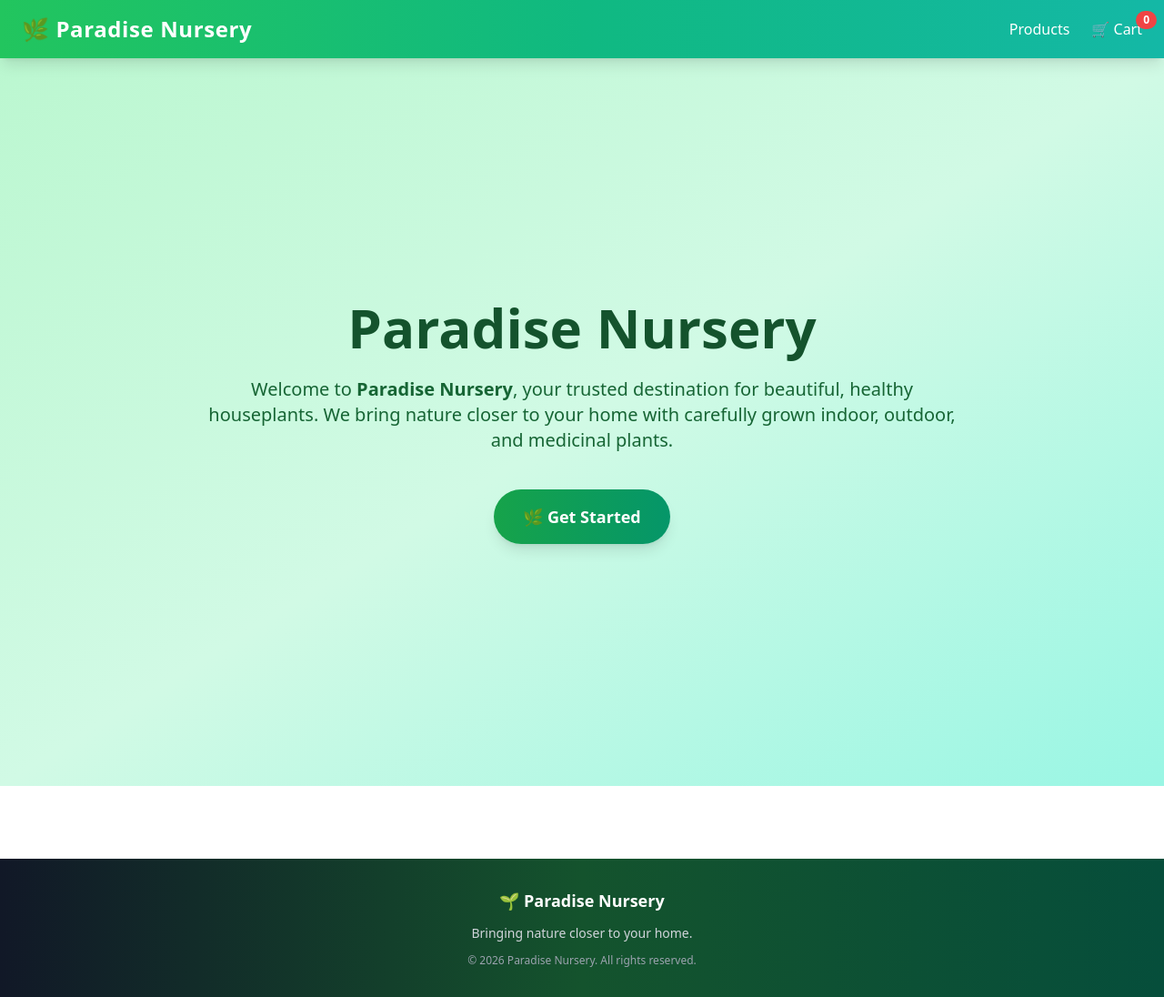
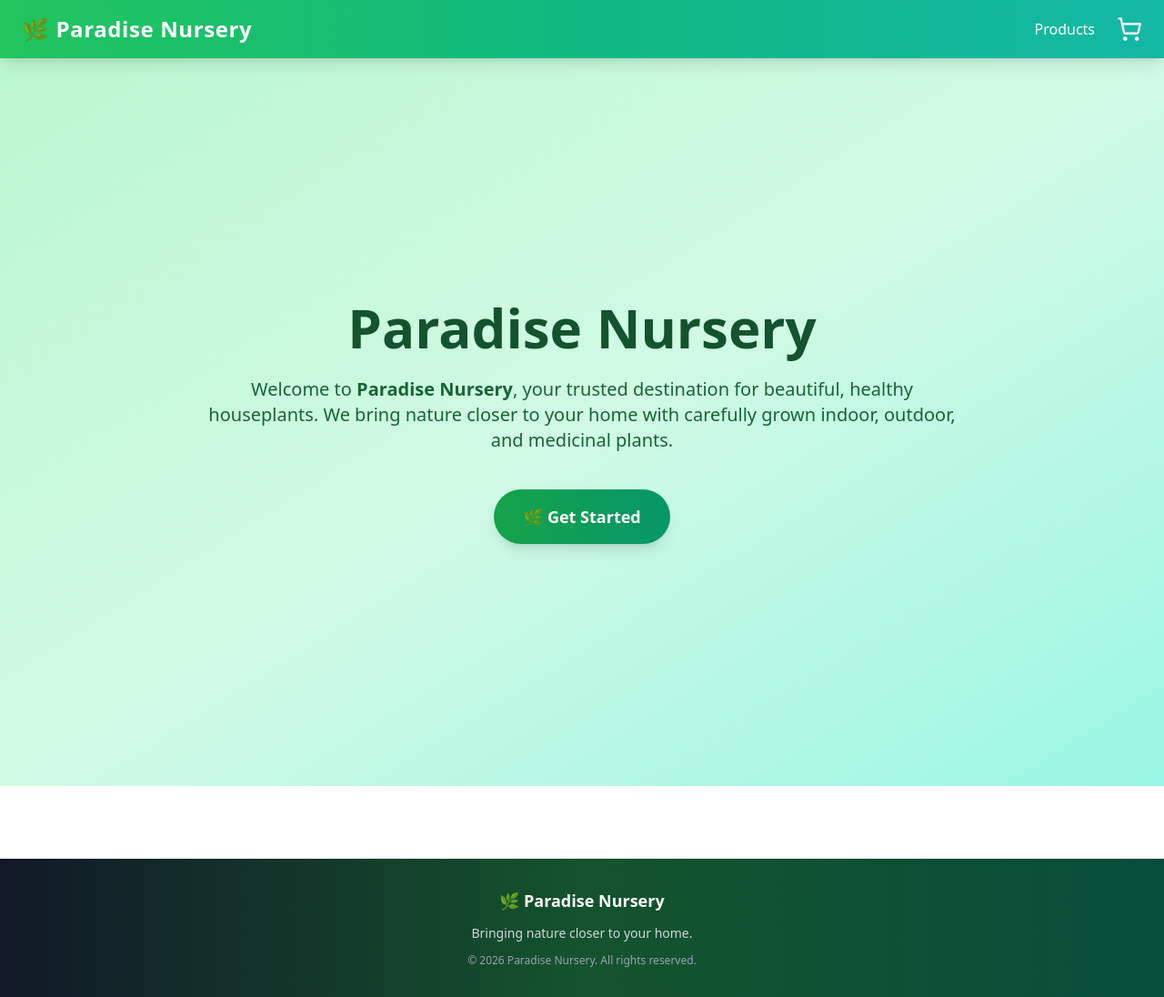
Before and after one commit to sayantan-pachal/Developing-Front-End-Apps-with-React-IBM, a React (Vite) app: page / in a window 1280 px wide. Shown: the whole page at 91% size. Built offline with nearby package versions, Linux system fonts and the light colour scheme.

Commit message:
update Cart

```diff
--- a/package.json
+++ b/package.json
@@ -10,8 +10,10 @@
     "preview": "vite preview"
   },
   "dependencies": {
+    "lucide-react": "^0.563.0",
     "react": "^19.2.0",
     "react-dom": "^19.2.0",
+    "react-icons": "^5.5.0",
     "react-router-dom": "^7.13.0"
   },
   "devDependencies": {
--- a/src/Components/Footer/Footer.jsx
+++ b/src/Components/Footer/Footer.jsx
@@ -4,7 +4,7 @@ function Footer() {
       <div className="max-w-7xl mx-auto px-6 py-8 text-center space-y-3">
 
         <h3 className="text-lg font-semibold text-white">
-          🌱 Paradise Nursery
+          🌿 Paradise Nursery
         </h3>
 
         <p className="text-sm text-gray-300">
--- a/src/Components/Header/Header.jsx
+++ b/src/Components/Header/Header.jsx
@@ -1,15 +1,19 @@
-import { Link } from "react-router-dom"
-import { useCart } from "../../context/CartContext"
+import { Link } from "react-router-dom";
+import { useCart } from "../../context/CartContext";
+import { ShoppingCart } from "lucide-react";
 
 function Header() {
-  const { totalItems } = useCart()
+  const { totalItems } = useCart();
 
   return (
     <header className="sticky top-0 z-50 bg-gradient-to-r from-green-500 via-emerald-500 to-teal-500 shadow-lg">
       <div className="max-w-7xl mx-auto px-6 py-4 flex items-center justify-between">
 
-        {/* Logo / Title */}
-        <Link to="/products" className="text-2xl font-extrabold text-white tracking-wide">
+        {/* Logo */}
+        <Link
+          to="/products"
+          className="text-2xl font-extrabold text-white tracking-wide"
+        >
           🌿 Paradise Nursery
         </Link>
 
@@ -22,21 +26,24 @@ function Header() {
             Products
           </Link>
 
+          {/* Cart Icon */}
           <Link
             to="/cart"
-            className="relative flex items-center gap-2 text-white font-medium hover:text-yellow-200 transition"
+            className="relative text-white hover:text-yellow-200 transition"
           >
-            🛒 Cart
+            <ShoppingCart className="w-7 h-7" name="cart" />
 
-            {/* Cart Badge */}
-            <span className="absolute -top-2 -right-4 bg-red-500 text-white text-xs font-bold px-2 py-0.5 rounded-full">
-              {totalItems}
-            </span>
+            {/* Badge */}
+            {totalItems > 0 && (
+              <span className="absolute -top-2 -right-2 bg-red-500 text-white text-xs font-bold px-2 py-0.5 rounded-full animate-bounce">
+                {totalItems}
+              </span>
+            )}
           </Link>
         </nav>
       </div>
     </header>
-  )
+  );
 }
 
-export default Header
+export default Header;
```
Also changed, not shown: 1 other file (tests, documents, lock files or other folders).
